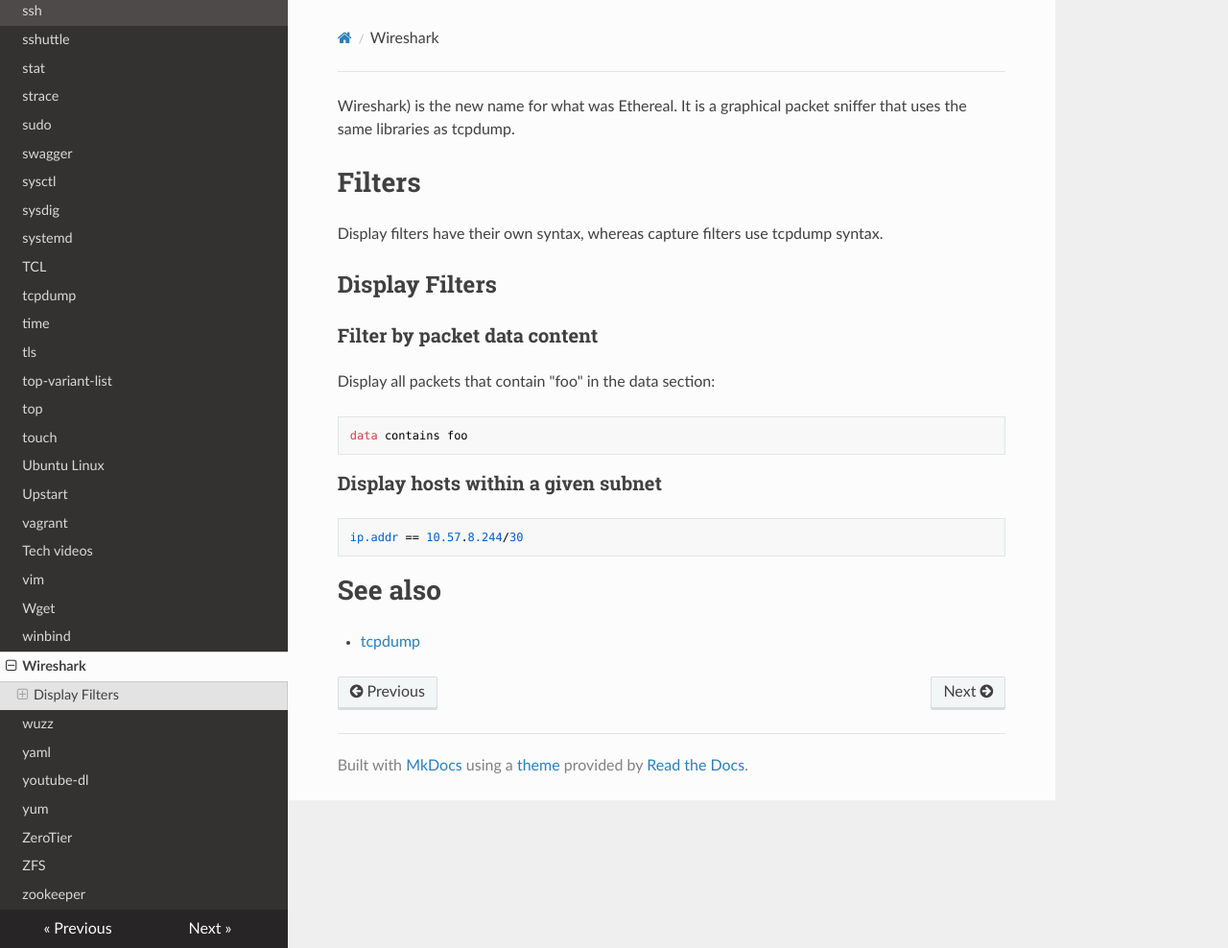
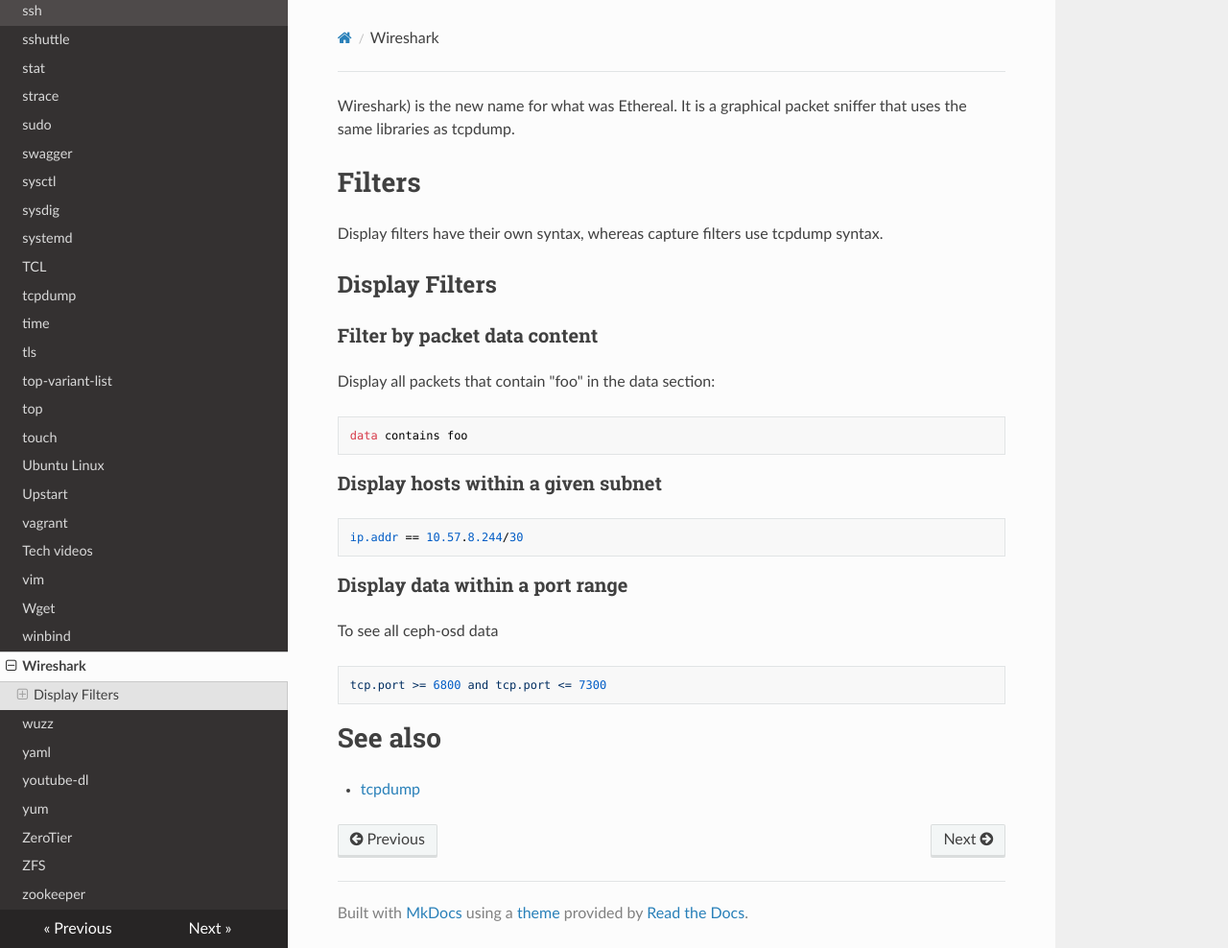
Before and after one commit to lando-cal/tech-notes, an MkDocs documentation site: the page built from docs/wireshark.md, in a window 1280 px wide and 988 px high. Shown: the whole window at 96% size. Built offline with MkDocs 1.6.1, drawn with Linux system fonts in a browser that asks for light colours; nearby versions of some CDN libraries.

Commit message:
Add port range example, fix link

````diff
--- a/docs/wireshark.md
+++ b/docs/wireshark.md
@@ -22,6 +22,14 @@ data contains foo
 ip.addr == 10.57.8.244/30
 ```
 
+### Display data within a port range
+
+To see all ceph-osd data
+
+```
+tcp.port >= 6800 and tcp.port <= 7300
+```
+
 # See also
 
 - [tcpdump](tcpdump)
````
Also changed, not shown: docs/tcpdump.md (+1 -1 lines).
